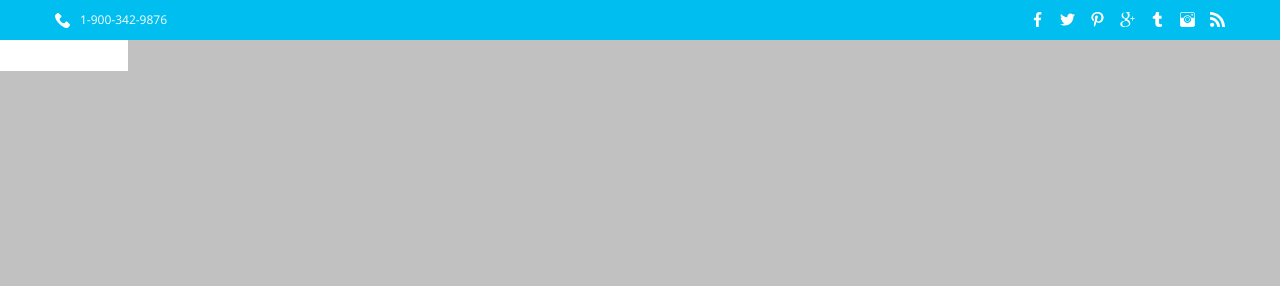
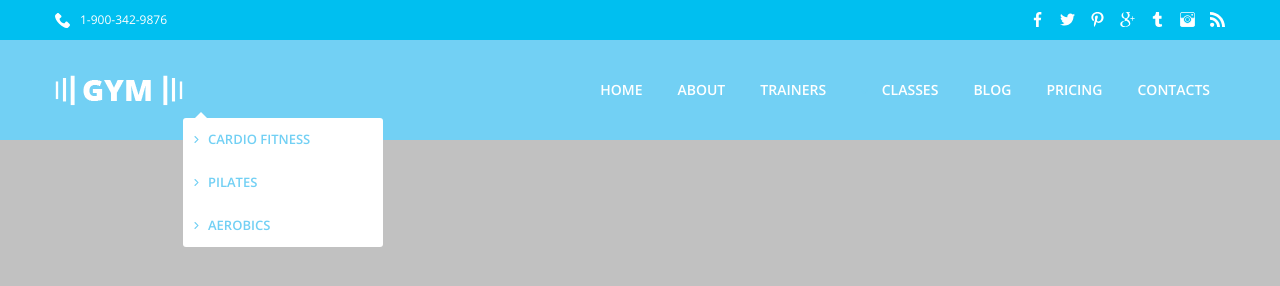
Before and after one commit to vovinov/gymsports, a website: page #src/index.html in a window 1280 px wide. Drawn offline with nearby package versions, Linux system fonts and the light colour scheme; files that its build step writes are made by us from their sources.

Commit message:
add header section, change svg method

```diff
--- a/#src/_header.html
+++ b/#src/_header.html
@@ -1,18 +1,57 @@
 <header class="header">
+    <div class="container">
+        <div class="header__content">
             <div class="header__logo">
                 <a href="#">
-            <img src="./img/gym-logo.jpg" alt="Logo">
+                    <img src="img/gym-logo.png" alt="Logo">
                 </a>
+            </div>
             <nav class="navigation">
-            <ul>
-                <li></li>
-                <li></li>
-                <li></li>
-                <li></li>
-                <li></li>
-                <li></li>
-                <li></li>
+                <ul class="navigation__list">
+                    <li><a href="" class="navigation__link">Home</a></li>
+                    <li><a href="" class="navigation__link">About</a></li>
+                    <li><a href="" class="navigation__link">Trainers</a></li>
+                    <li>
+                        <a href="" class="navigation__link navigation__link--classes">
+                            <svg class="navigation__icon">
+                                <use xlink:href="#icon-bottom_arrow" />
+                            </svg>
+                            <span>Classes</span>
+                        </a>
+                    </li>
+                    <li><a href="" class="navigation__link">Blog</a></li>
+                    <li><a href="" class="navigation__link">pricing</a></li>
+                    <li><a href="" class="navigation__link">contacts</a></li>
                 </ul>
+                <div class="navigation-submenu">
+                    <ul class="navigation-submenu__list">
+                        <li>
+                            <a href="#" class="navigation-submenu__link">
+                                <svg class="navigation__icon navigation-submenu__icon">
+                                    <use xlink:href="#icon-arrow_right" />
+                                </svg>
+                                <span>Cardio Fitness</span>
+                            </a>
+                        </li>
+                        <li>
+                            <a href="#" class="navigation-submenu__link">
+                                <svg class="navigation__icon navigation-submenu__icon">
+                                    <use xlink:href="#icon-arrow_right" />
+                                </svg>
+                                <span>Pilates</span>
+                            </a>
+                        </li>
+                        <li>
+                            <a href="#" class="navigation-submenu__link">
+                                <svg class="navigation__icon navigation-submenu__icon">
+                                    <use xlink:href="#icon-arrow_right" />
+                                </svg>
+                                <span>Aerobics</span>
+                            </a>
+                        </li>
+                    </ul>
+                </div>
             </nav>
         </div>
+    </div>
 </header>
--- a/#src/_svg.html
+++ b/#src/_svg.html
@@ -81,4 +81,22 @@
                 C320,51.584,316.424,48,312,48z M304,72h-8v-8h8V72z"/>
         </g>
     </symbol>
+    <symbol id="icon-bottom_arrow" viewBox="0 0 612.004 612.004">
+        <path d="M499.147,160.094L330.222,329.019c-6.472,6.472-15.075,10.035-24.223,10.035c-9.146,0-17.749-3.561-24.218-10.035
+			L112.854,160.094c-25.822-25.817-67.674-25.817-93.491,0c-25.817,25.819-25.817,67.674,0,93.491L188.29,422.508
+			c31.443,31.445,73.245,48.764,117.712,48.764s86.269-17.319,117.714-48.761l168.925-168.925c25.817-25.817,25.817-67.674,0-93.491
+			C566.822,134.277,524.962,134.277,499.147,160.094z"/>
+    </symbol>
+    <symbol id="icon-arrow_left" viewBox="0 0 492 492">
+        <path d="M198.608,246.104L382.664,62.04c5.068-5.056,7.856-11.816,7.856-19.024c0-7.212-2.788-13.968-7.856-19.032l-16.128-16.12
+			C361.476,2.792,354.712,0,347.504,0s-13.964,2.792-19.028,7.864L109.328,227.008c-5.084,5.08-7.868,11.868-7.848,19.084
+			c-0.02,7.248,2.76,14.028,7.848,19.112l218.944,218.932c5.064,5.072,11.82,7.864,19.032,7.864c7.208,0,13.964-2.792,19.032-7.864
+			l16.124-16.12c10.492-10.492,10.492-27.572,0-38.06L198.608,246.104z" />
+    </symbol>
+    <symbol id="icon-arrow_right" viewBox="0 0 492.004 492.004">
+        <path d="M382.678,226.804L163.73,7.86C158.666,2.792,151.906,0,144.698,0s-13.968,2.792-19.032,7.86l-16.124,16.12
+			c-10.492,10.504-10.492,27.576,0,38.064L293.398,245.9l-184.06,184.06c-5.064,5.068-7.86,11.824-7.86,19.028
+			c0,7.212,2.796,13.968,7.86,19.04l16.124,16.116c5.068,5.068,11.824,7.86,19.032,7.86s13.968-2.792,19.032-7.86L382.678,265
+			c5.076-5.084,7.864-11.872,7.848-19.088C390.542,238.668,387.754,231.884,382.678,226.804z" />
+    </symbol>
 </svg>
--- a/#src/scss/_header.scss
+++ b/#src/scss/_header.scss
@@ -0,0 +1,107 @@
+.header {
+    background-color: $primaryColor;
+
+    &__content {
+        display: flex;
+        align-items: center;
+        height: 100px;
+    }
+
+    &__logo {
+        flex: 0 0 auto;
+    }
+
+}
+
+.navigation {
+    flex: 1 0 auto;
+
+    &__list {
+        display: flex;
+        align-items: center;
+        justify-content: flex-end;
+
+        & li {
+            margin-right: 5px;
+
+            &:last-child {
+                margin-right: 0;
+            }
+        }
+    }
+
+    &__link {
+        display: inline-block;
+        padding: 20px 14px;
+        border: 1px solid $primaryColor;
+        border-radius: 10px;
+        transition: all 0.3s;
+        font-size: 14px;
+        font-weight: 600;
+        text-transform: uppercase;
+        color: $whiteColor;
+
+        &:hover {
+            border: 1px solid $whiteColor;
+        }
+    }
+
+    &__icon {
+        width: 7px;
+        height: 7px;
+        fill: $primaryColor;
+        margin-right: 10px;
+    }
+}
+
+.navigation-submenu {
+    position: absolute;
+    width: 200px;
+    background-color: $whiteColor;
+    border-radius: 3px;
+
+    &__list {
+
+        & li { padding: 5px; }
+    }
+
+    &__link {
+        display: flex;
+        align-items: center;
+        font-size: 13px;
+        font-weight: 600;
+        color: $primaryColor;
+        text-transform: uppercase;
+        padding: 10px 5px;
+        border-radius: 3px;
+        cursor: pointer;
+        transition: all .3s;
+
+        &:hover {
+            color: $whiteColor;
+            background-color: $primaryColor;
+
+            & .navigation-submenu__icon {
+                fill: $whiteColor;
+            }
+        }
+    }
+
+    &__icon {
+        flex: 0 0 7px;
+        margin-right: 8px;
+        transition: all .5s;
+    }
+
+    &::before {
+        position: absolute;
+        top: -6px;
+        left: 12px;
+        width: 12px;
+        height: 6px;
+        content: '';
+        background-color: $whiteColor;
+        clip-path: polygon(50% 0%, 0% 100%, 100% 100%);
+
+    }
+}
```
Also changed, not shown: #src/iconsprite/facebook.svg (deleted), #src/iconsprite/google-plus.svg (deleted), #src/iconsprite/instagram.svg (deleted), #src/iconsprite/pinterest.svg (deleted), #src/iconsprite/rss.svg (deleted), #src/iconsprite/tumblr.svg (deleted), #src/iconsprite/twitter.svg (deleted), #src/img/gym-logo.png (added). Lines whose indentation alone changed are shown as unchanged.
